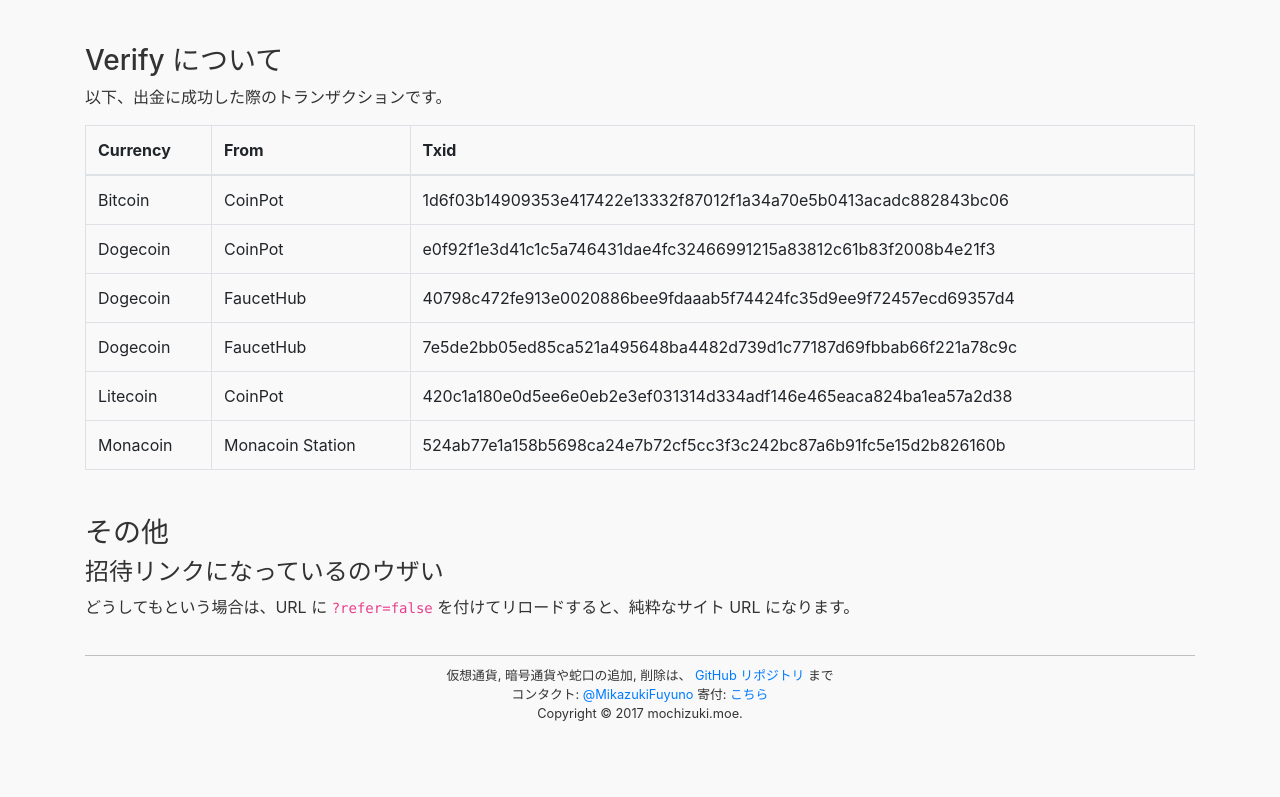
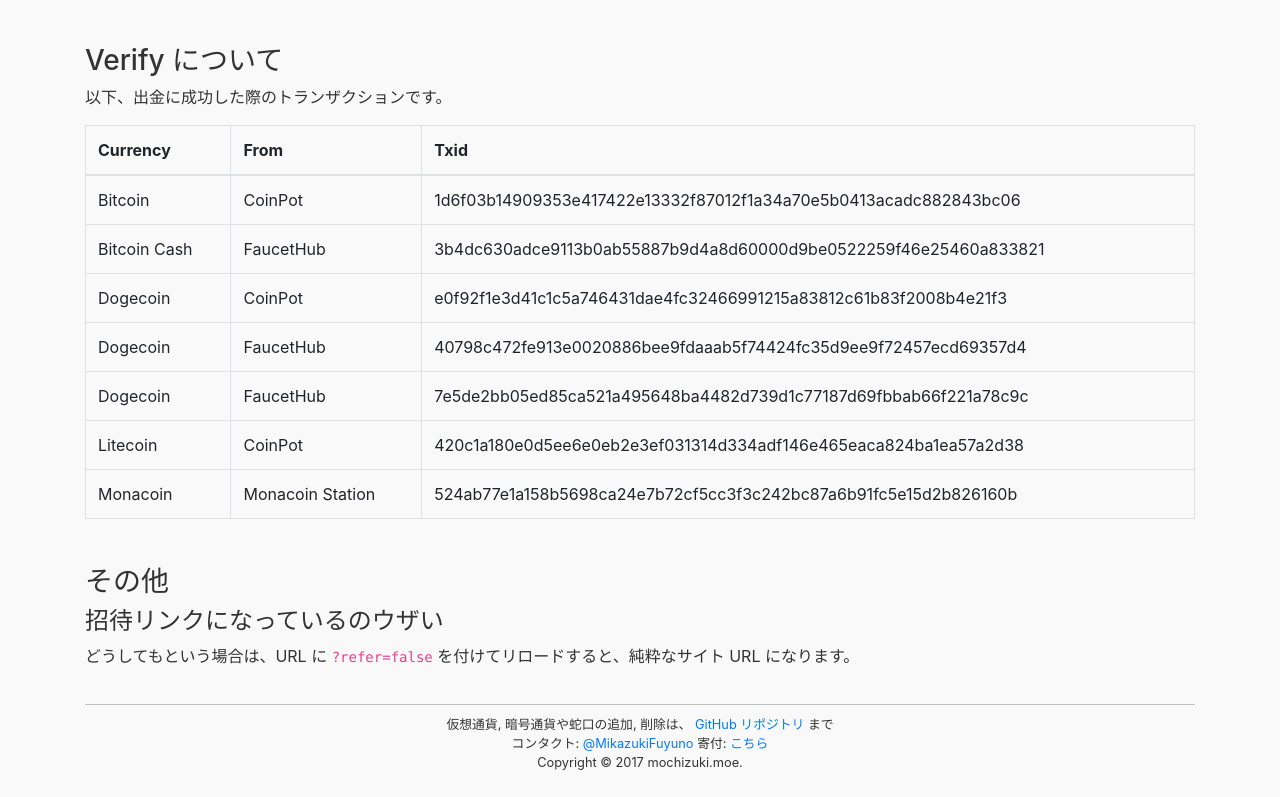
Before and after one commit to mika-archived/ccfaucet.mochizuki.moe, a Vue app: page /#/about in a window 1280 px wide. Shown: the part 903-1700 px from the top of the page. Before the commit the page ends 1651 px from the top, so only its background shows below. Built offline with nearby package versions, Linux system fonts and the light colour scheme.

Commit message:
出金確認追加

```diff
--- a/src/components/About.vue
+++ b/src/components/About.vue
@@ -76,6 +76,7 @@
         },
         items: [
           {currency: 'Bitcoin', from: 'CoinPot', txid: '1d6f03b14909353e417422e13332f87012f1a34a70e5b0413acadc882843bc06'},
+          {currency: 'Bitcoin Cash', from: 'FaucetHub', txid: '3b4dc630adce9113b0ab55887b9d4a8d60000d9be0522259f46e25460a833821'},
           {currency: 'Dogecoin', from: 'CoinPot', txid: 'e0f92f1e3d41c1c5a746431dae4fc32466991215a83812c61b83f2008b4e21f3'},
           {currency: 'Dogecoin', from: 'FaucetHub', txid: '40798c472fe913e0020886bee9fdaaab5f74424fc35d9ee9f72457ecd69357d4'},
           {currency: 'Dogecoin', from: 'FaucetHub', txid: '7e5de2bb05ed85ca521a495648ba4482d739d1c77187d69fbbab66f221a78c9c'},
@@ -85,6 +86,7 @@
       },
       blockexplorers: [
         {currency: 'Bitcoin', url: 'https://chainflyer.bitflyer.jp/Transaction'},
+        {currency: 'Bitcoin Cash', url: 'https://bitcoincash.blockexplorer.com/tx'},
         {currency: 'Dogecoin', url: 'https://dogechain.info/tx'},
         {currency: 'Litecoin', url: 'https://live.blockcypher.com/ltc/tx'},
         {currency: 'Monacoin', url: 'https://mona.chainsight.info/tx'}
--- a/src/data/payouts.json
+++ b/src/data/payouts.json
@@ -62,7 +62,7 @@
       "ethereum": false,
       "litecoin": false,
       "dogecoin": true,
-      "bitcoin-cash": false,
+      "bitcoin-cash": true,
       "blackcoin": false,
       "dash": false,
       "peercoin": false,
```
Also changed, not shown: 9 other files (tests, documents, lock files or other folders).
